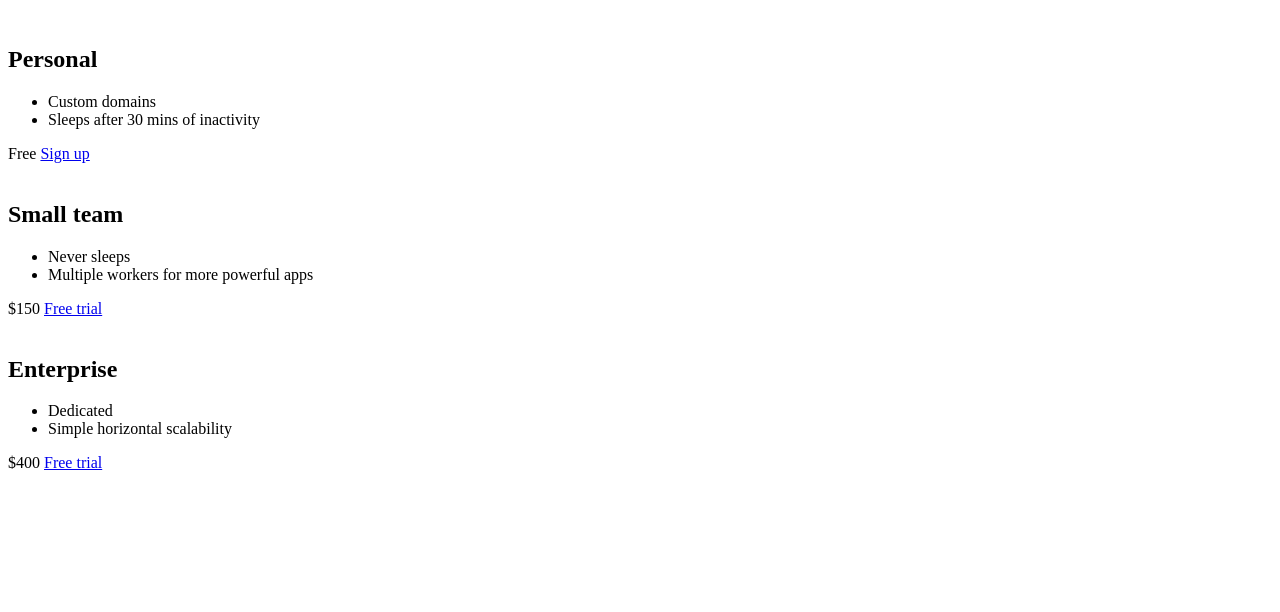
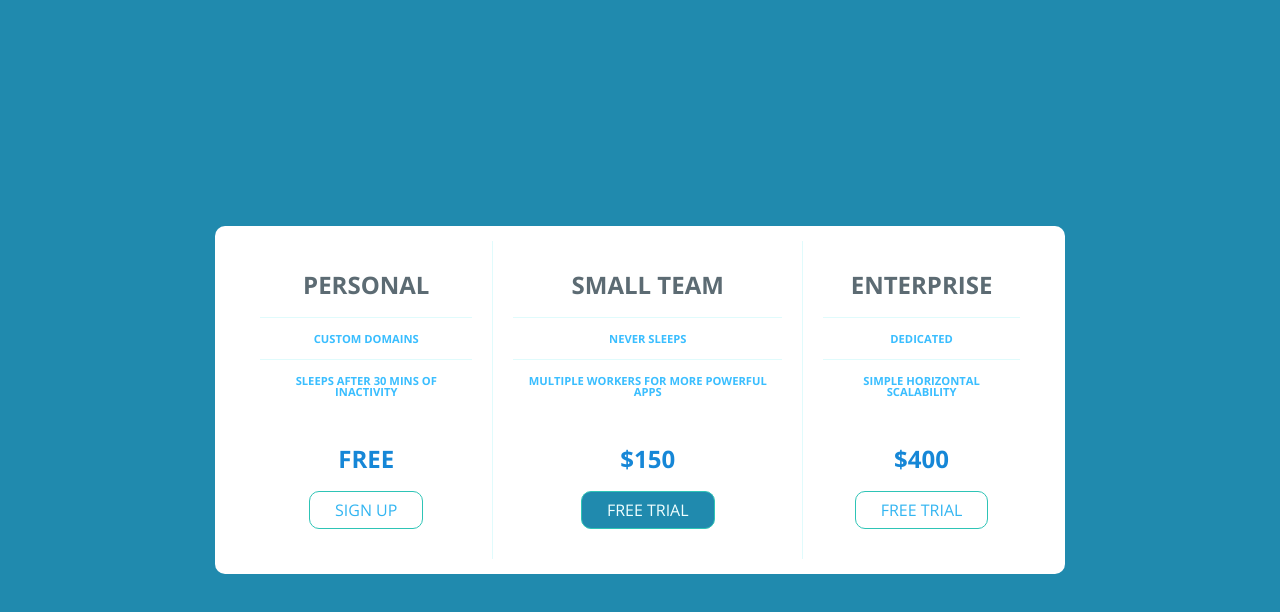
Before and after one commit to dasdevs/Pricing, a plain HTML site: page index.html in a window 1280 px wide. Drawn offline with nearby package versions, Linux system fonts and the light colour scheme.

Commit message:
Update index.html

```diff
--- a/index.html
+++ b/index.html
@@ -6,7 +6,7 @@
     <meta name="viewport" content="width=device-width, initial-scale=1.0">
     <title>Price Tiers</title>
     <link rel="stylesheet" href="https://fonts.googleapis.com/css?family=Open+Sans:400,600,700">
-    <link rel="stylesheet" href="H:\C++\pricing.css">
+    <link rel="stylesheet" href="styles.css">
 </head>
 
 <body>
```
